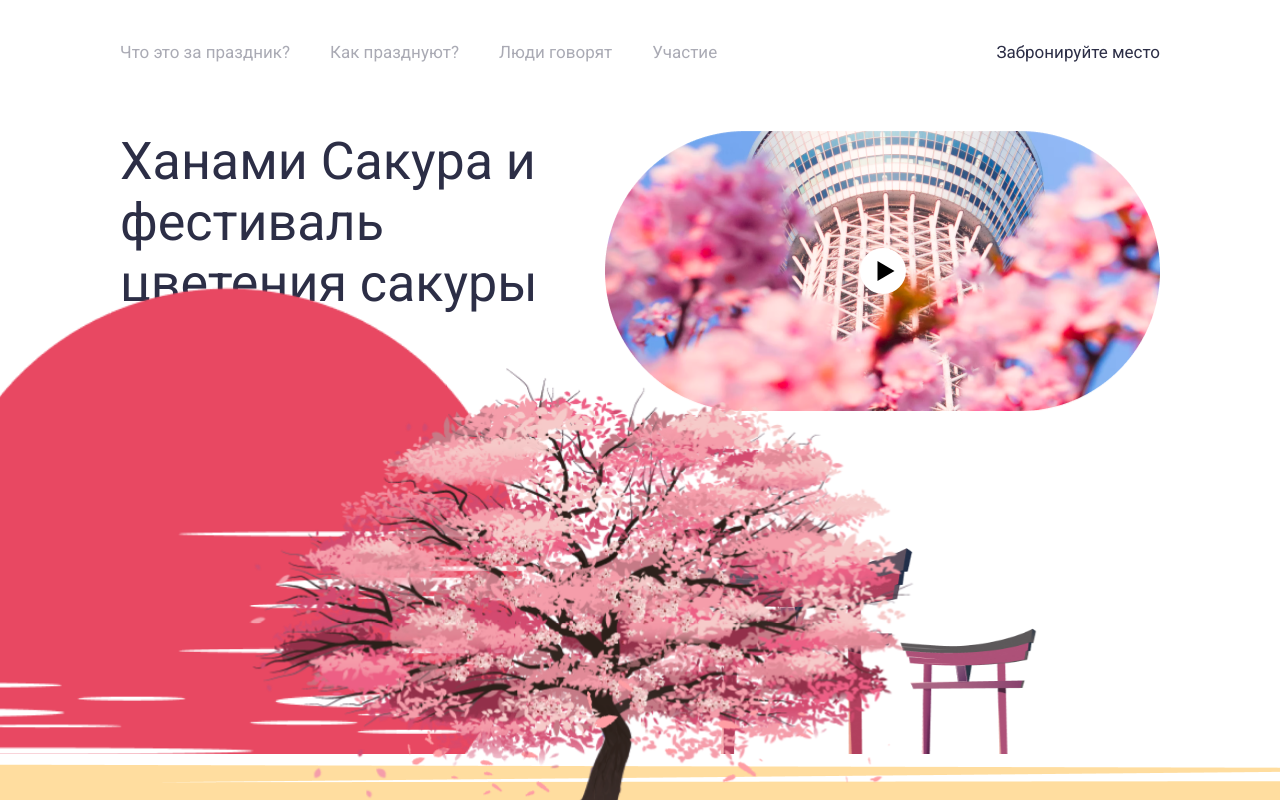
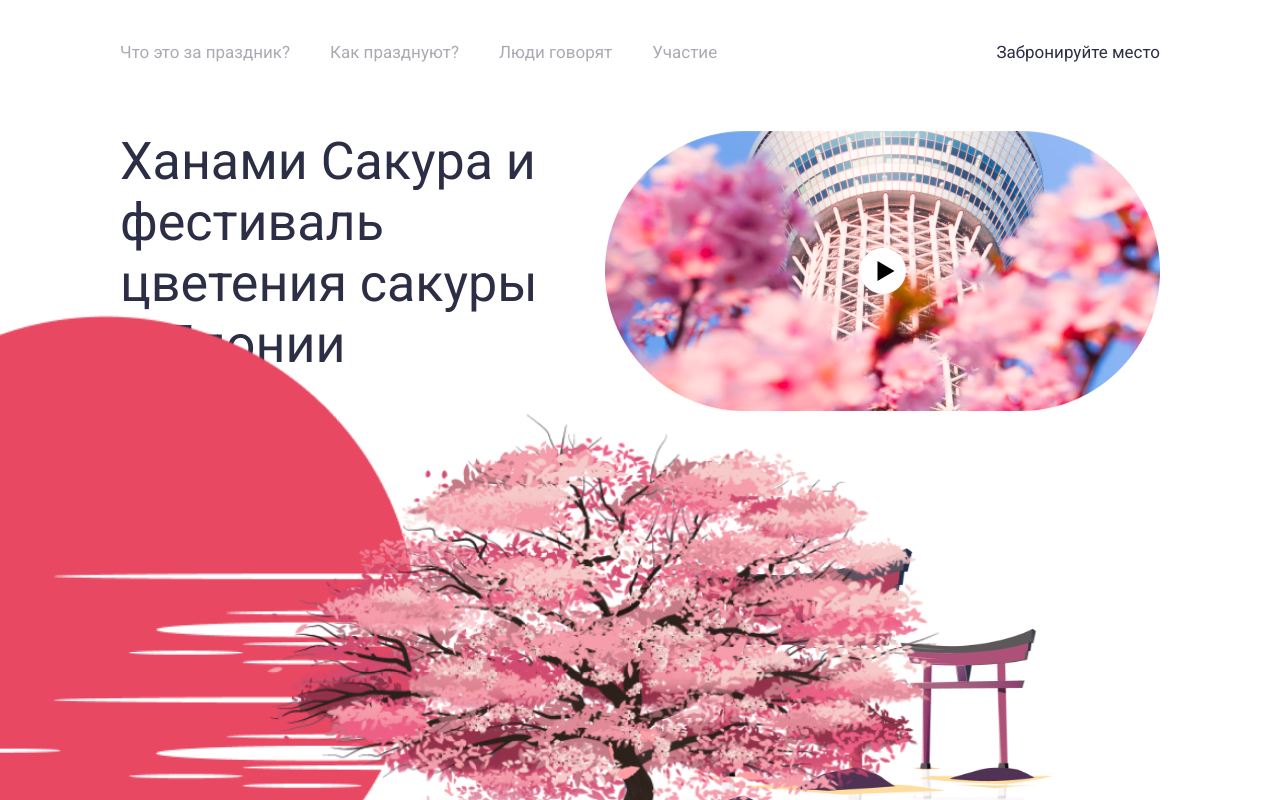
Before and after one commit to Sayyoraxon/sakura, a React (Create React App) app: page / in a window 1280 px wide. Shown: the top 800 px of the page. Built offline with nearby package versions, Linux system fonts and the light colour scheme.

Commit message:
first commit

```diff
--- a/src/layout/Layout.css
+++ b/src/layout/Layout.css
@@ -140,8 +140,8 @@ nav button {
 .img1 {
     width: 717px;
     position: absolute;
-    left: -150px;
-    top: 250px;
+    left: -250px;
+    top: 300px;
 }
 
 .img1 img {
@@ -151,7 +151,7 @@ nav button {
 .img2 {
     width: 765px;
     position: absolute;
-    top: 260px;
+    top: 310px;
     left: 238px;
     z-index: 6;
 }
@@ -163,7 +163,7 @@ nav button {
 .img3 {
     width: 6470px;
     position: absolute;
-    top: 650px;
+    top: 700px;
     left: -1491px;
     z-index: 5;
 }
--- a/src/layout/Layout.js
+++ b/src/layout/Layout.js
@@ -81,7 +81,7 @@ const Layout = () => {
                         <img src={shadow} alt="image" />
                         </Parallax>
 
-                        <Parallax scale={[1.6, -0.3]}  translateX={["200px", "-400px"]}  className='img2'>
+                        <Parallax scale={[1.4, 0]}  translateX={["200px", "-400px"]} className='img2'>
                         <img src={sakura} alt="image"  />
                         </Parallax>
 
```
Also changed, not shown: 1 other file (tests, documents, lock files or other folders).
